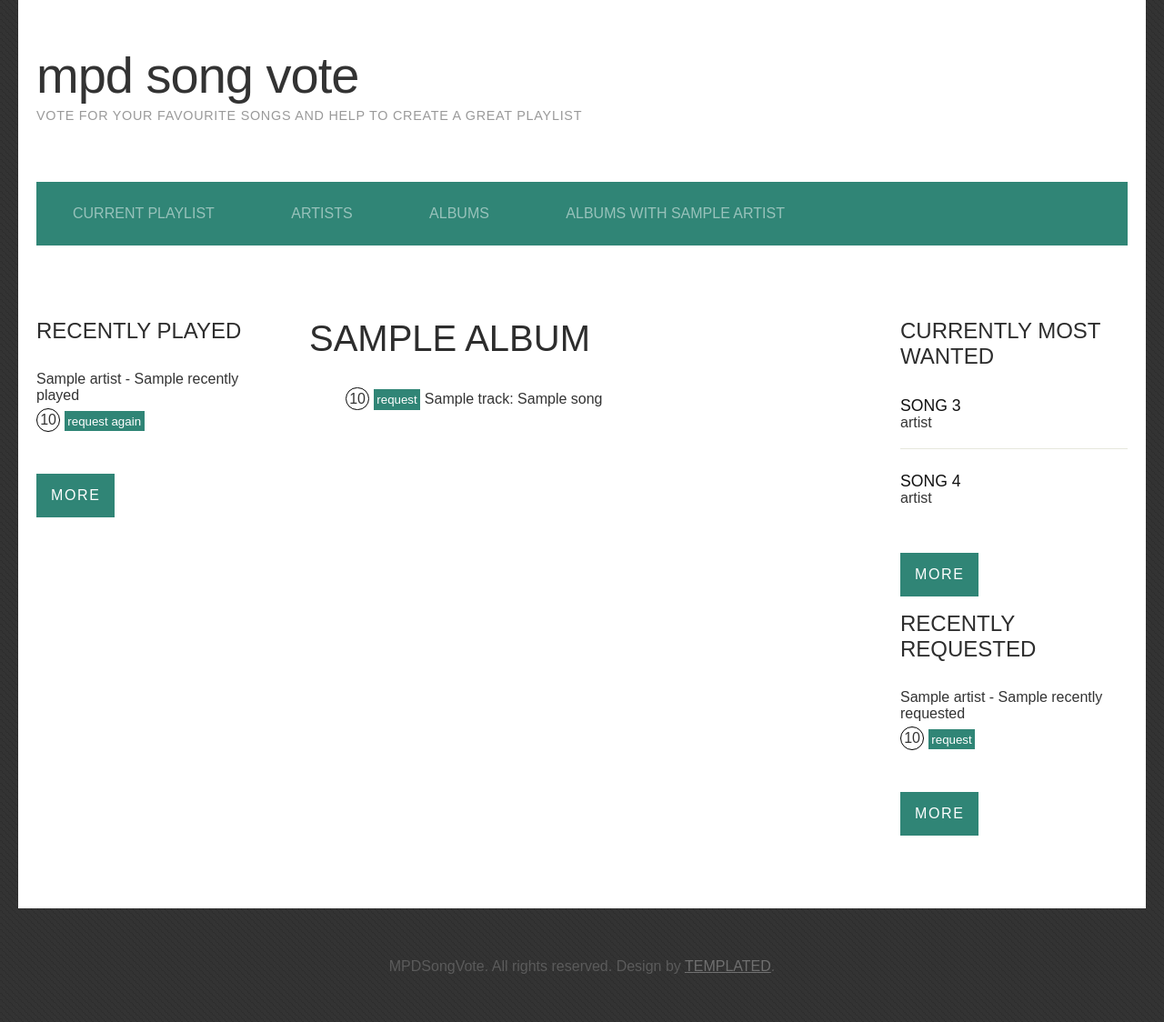
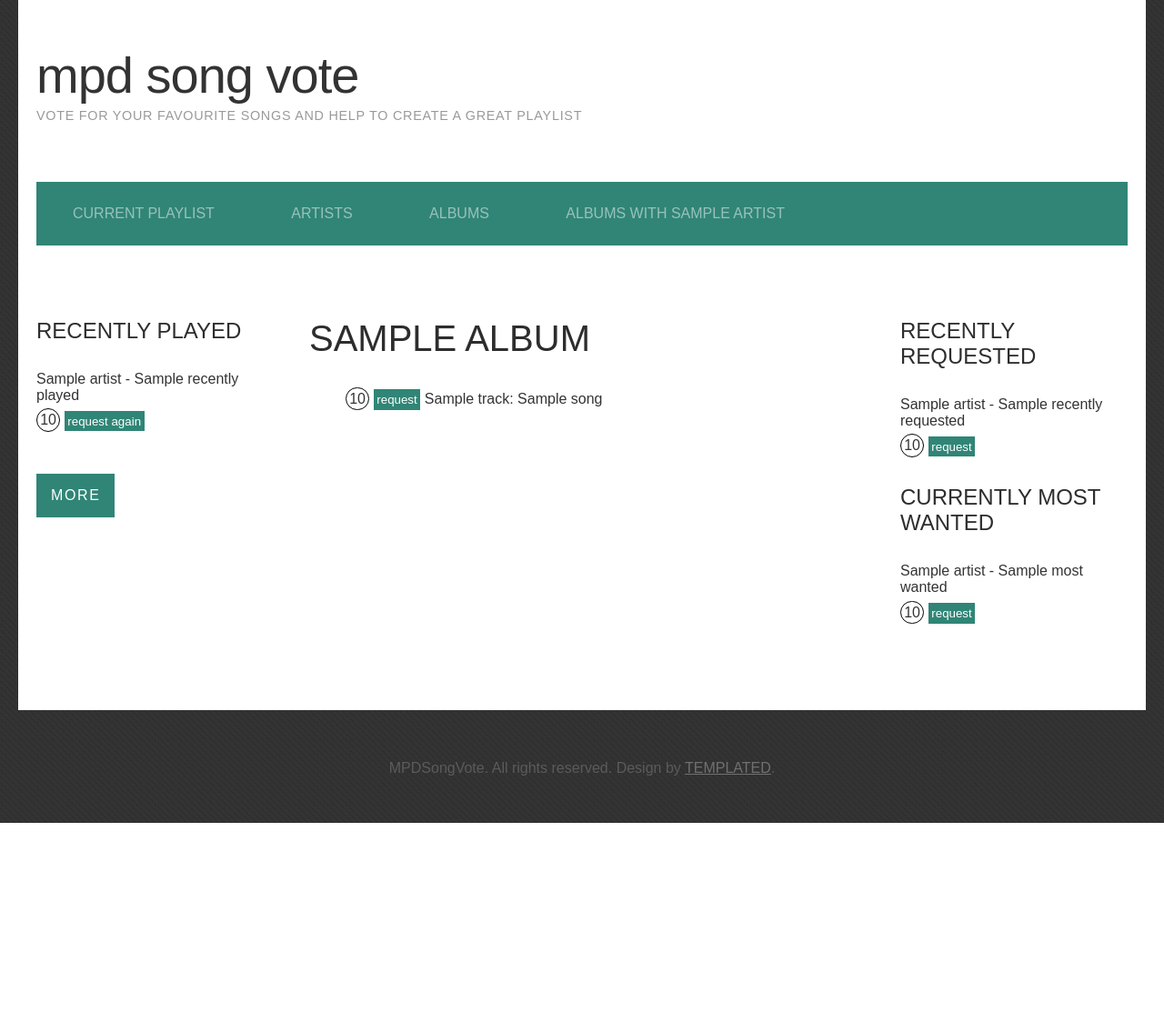
Before and after one commit to allo-/mpdsongvote, a Django app: template templates/songs.html in a window 1280 px wide. Shown: the whole page at 91% size. After the commit the page ends 905 px from the top, so only its background shows below. Run offline with Django 3.2, Linux system fonts and the light colour scheme; the template is opened without the code that fills it: most values are stand-ins (such as "Sample title", 1, 10 or a date in 2020).

Commit message:
added most wanted list

```diff
--- a/templates/base.html
+++ b/templates/base.html
@@ -81,19 +81,8 @@ Released   : 20131014
         {% endblock %}
 		</div>
 		<div id="sidebar2">
-        <div>
-            <h2>Currently most wanted</h2>
-            <ul class="style2">
-                <li class="first">
-                    <h3><a href="#">song 3</a></h3>
-                    <p><a href="#">artist</a></p>
-                </li>
-                <li>
-                    <h3><a href="#">song 4</a></h3>
-                    <p><a href="#">artist</a></p>
-                </li>
-            <a href="#" class="button">more</a> </div>
-            <p />
+            {% if recently_requested %}
+            <div>
             <h2>Recently requested</h2>
             <ul class="style1">
                 {% for rp in recently_requested %}
@@ -106,7 +95,26 @@ Released   : 20131014
                 </li>
                 {% endfor %}
             </ul>
-            <a href="#" class="button">more</a> </div>
+            <!-- <a href="#" class="button">more</a> -->
+            </div>
+            {% endif %}
+            {% if most_wanted %}
+            <p />
+            <div>
+            <h2>Currently most wanted</h2>
+            <ul class="style1">
+                {% for rp in most_wanted %}
+                <li class="{% if forloop.first %}first{% endif %}" title="{{ rp.date }}">
+                    {{ rp.artist }} - {{ rp.title }}
+                    <p style="margin: 0;height: 0.5em" />
+                    {% with buttontext="request" filename=rp.filename votes=rp.votes %}
+                        {% include "snippets/requestbutton.html" %}
+                    {% endwith %}
+                </li>
+                {% endfor %}
+                <!--<a href="#" class="button">more</a> -->
+            </div>
+            {% endif %}
 		</div>
 	</div>
 </div>
```
Also changed, not shown: context_processors.py (+19 -7 lines).
